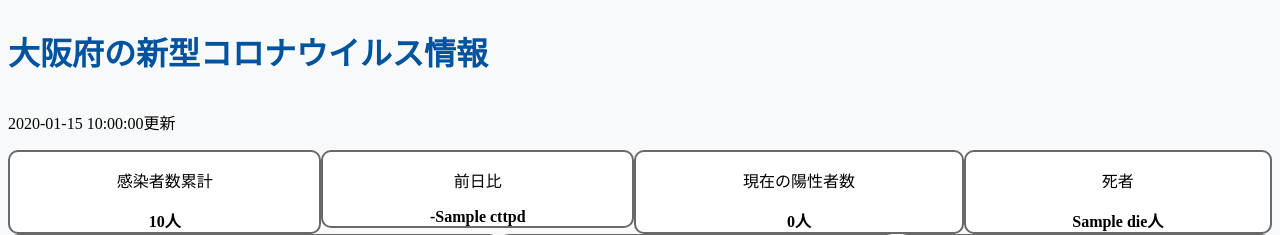
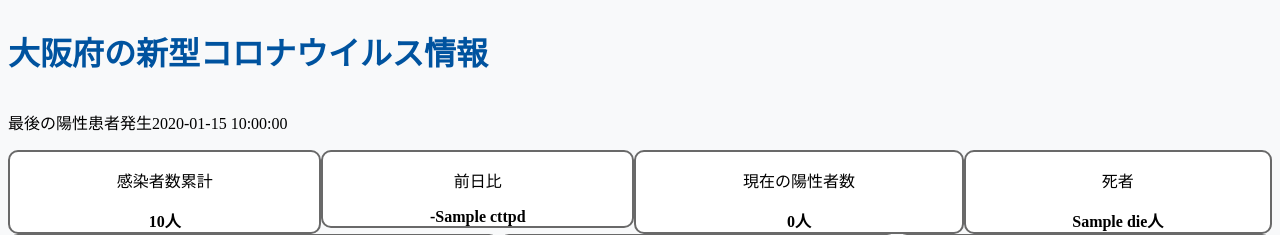
Before and after one commit to nobu114/corona_osaka, a Flask app: template app/templates/index.html in a window 1280 px wide. Shown: the top 235 px of the page. Run offline with Flask 2, Linux system fonts and the light colour scheme; the template is opened without the code that fills it: most values are stand-ins (such as "Sample title", 1, 10 or a date in 2020); parts of the project's set-up code (start-up, migrations or seed data) failed here and were passed over; some libraries are stand-ins or nearby versions.

Commit message:
更新の文言変更。

```diff
--- a/app/templates/index.html
+++ b/app/templates/index.html
@@ -13,7 +13,7 @@
     </head>
     <body>
         <h1>大阪府の新型コロナウイルス情報</h1>
-        <p>{{date}}更新</p>
+        <p>最後の陽性患者発生{{date}}</p>
         <div class="container1">
             <div class="item">
                 <p class="title">感染者数累計</p>
```
